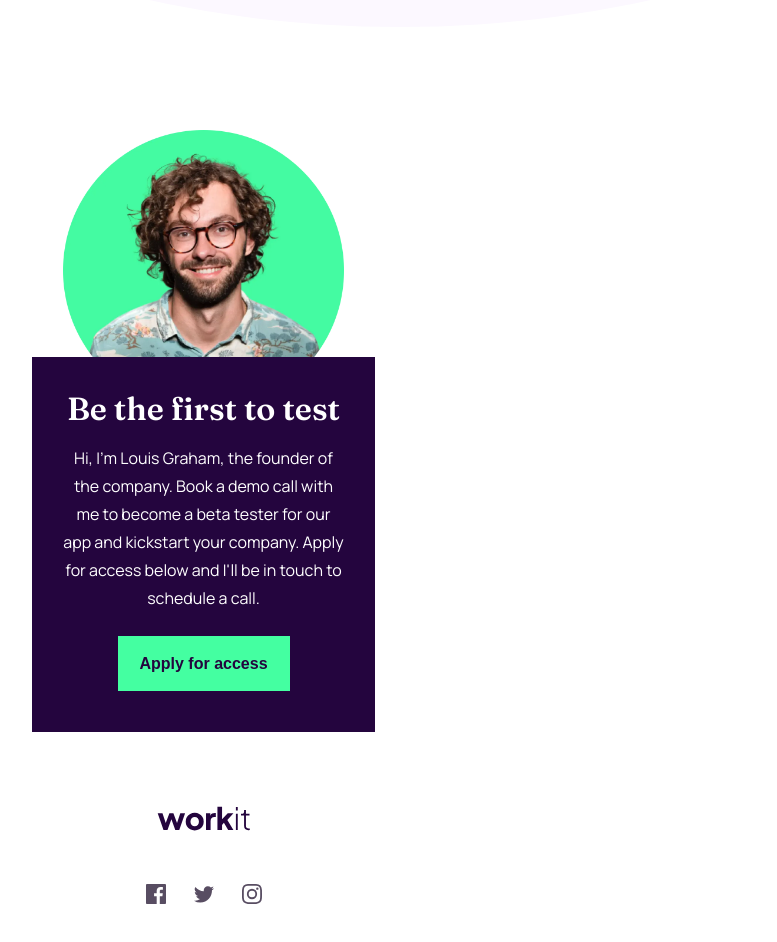
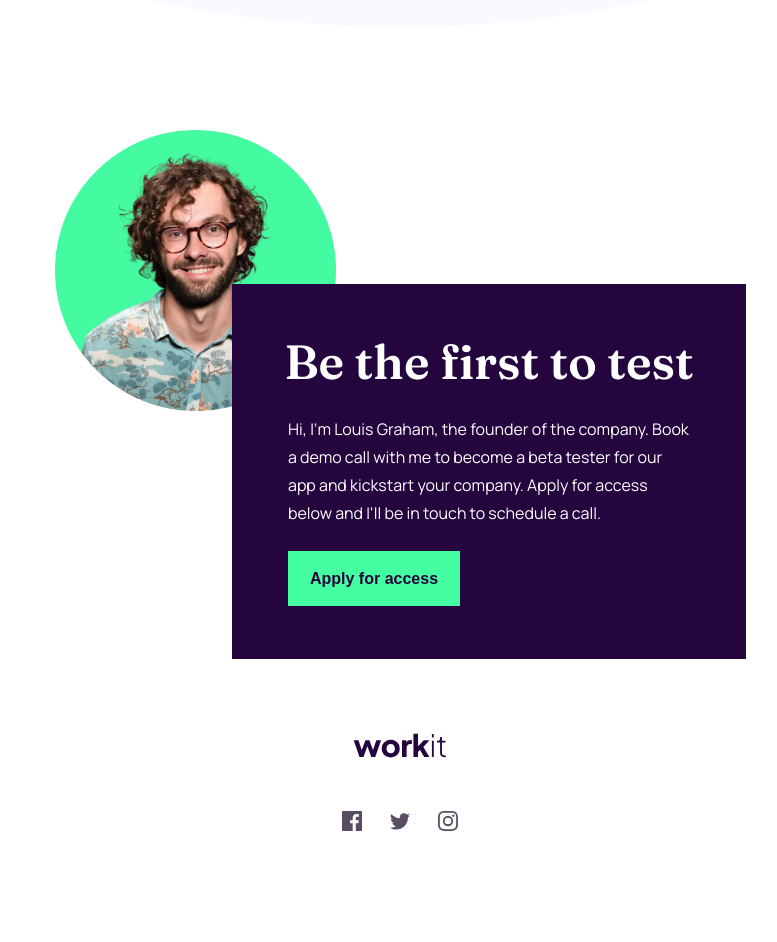
Before and after one commit to claystuart/workit-landing-page, a React (Vite) app: page / in a window 1280 px wide. Shown: the part 1480-2422 px from the top of the page, without its empty margins (240-1017 px from the left). After the commit the page ends 2378 px from the top, so only its background shows below. Built offline with nearby package versions, Linux system fonts and the light colour scheme.

Commit message:
Finish tablet footer layout.

```diff
--- a/src/Footer.css
+++ b/src/Footer.css
@@ -87,6 +87,41 @@ svg:hover path {
 }
 
 @media (min-width: 768px) {
+  footer {
+    width: 768px;
+    align-items: start;
+  }
+
+  footer .founder-image {
+    margin-left: 39px;
+  }
+  footer article {
+    width: 514px;
+    height: 375px;
+    margin-left: 216px;
+    margin-top: -127px;
+  }
+
+  footer article h1 {
+    font-size: 48px;
+    margin-top: 48px;
+  }
+
+  footer article p {
+    width: 402px;
+    height: 112px;
+    text-align: left;
+    margin-top: 24px;
+  }
+
+  footer button {
+    margin-left: 56px;
+    align-self: flex-start;
+  }
+
+  footer .contact-area {
+    align-self: center;
+  }
 }
 @media (min-width: 1440px) {
 }
```
